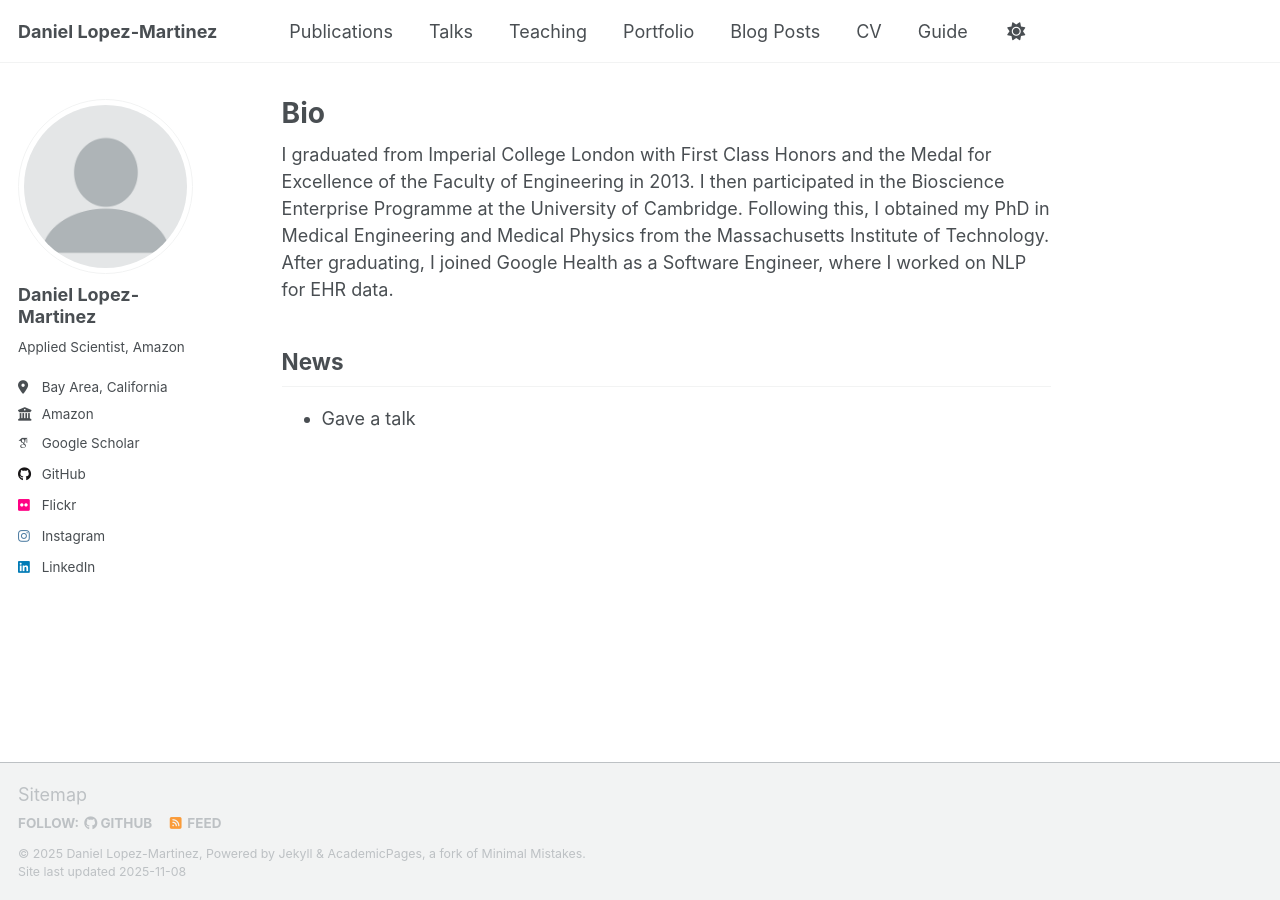
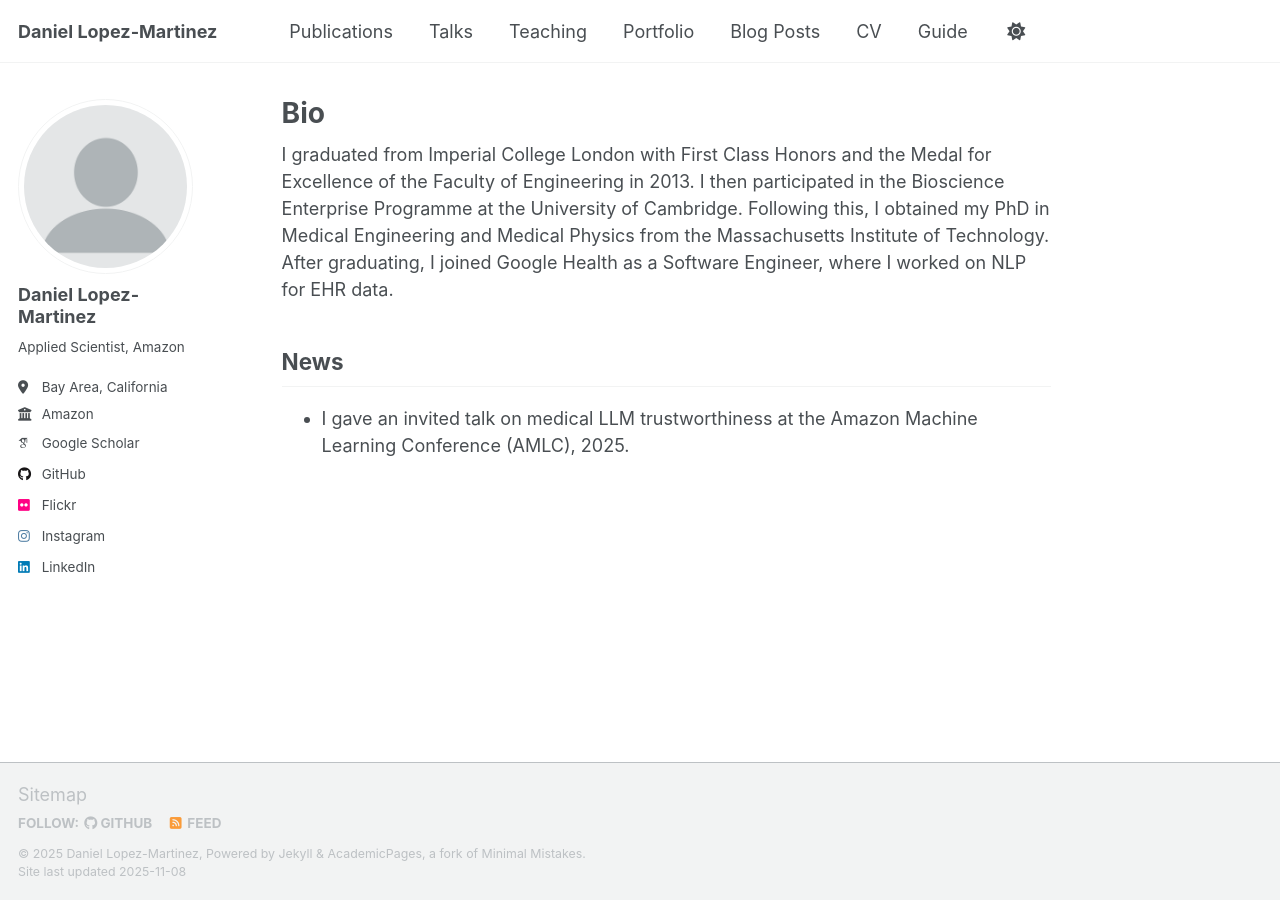
Before and after one commit to daniel-lopezmartinez/daniel-lopezmartinez.github.io, a Jekyll site: the page built from _pages/about.md, in a window 1280 px wide. Built offline with Jekyll 4.4.1, drawn with Linux system fonts in a browser that asks for light colours; some web fonts are replaced; a script that is not in the unit is left out.

Commit message:
Update about.md

```diff
--- a/_pages/about.md
+++ b/_pages/about.md
@@ -10,4 +10,4 @@ redirect_from:
 I graduated from Imperial College London with First Class Honors and the Medal for Excellence of the Faculty of Engineering in 2013. I then participated in the Bioscience Enterprise Programme at the University of Cambridge. Following this, I obtained my PhD in Medical Engineering and Medical Physics from the Massachusetts Institute of Technology. After graduating, I joined Google Health as a Software Engineer, where I worked on NLP for EHR data.
 
 ## News
-- Gave a talk
+- I gave an invited talk on medical LLM trustworthiness at the Amazon Machine Learning Conference (AMLC), 2025.
```
